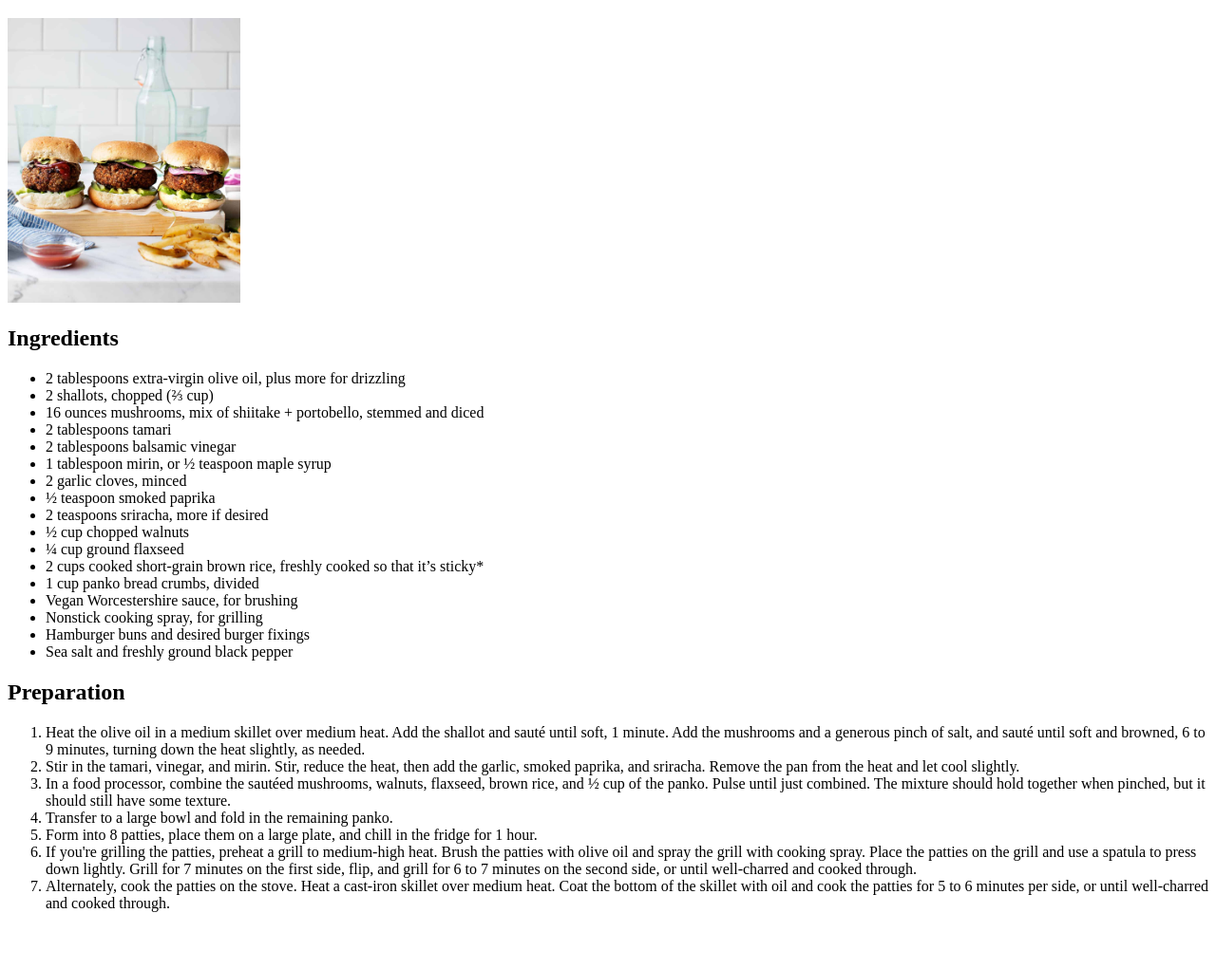
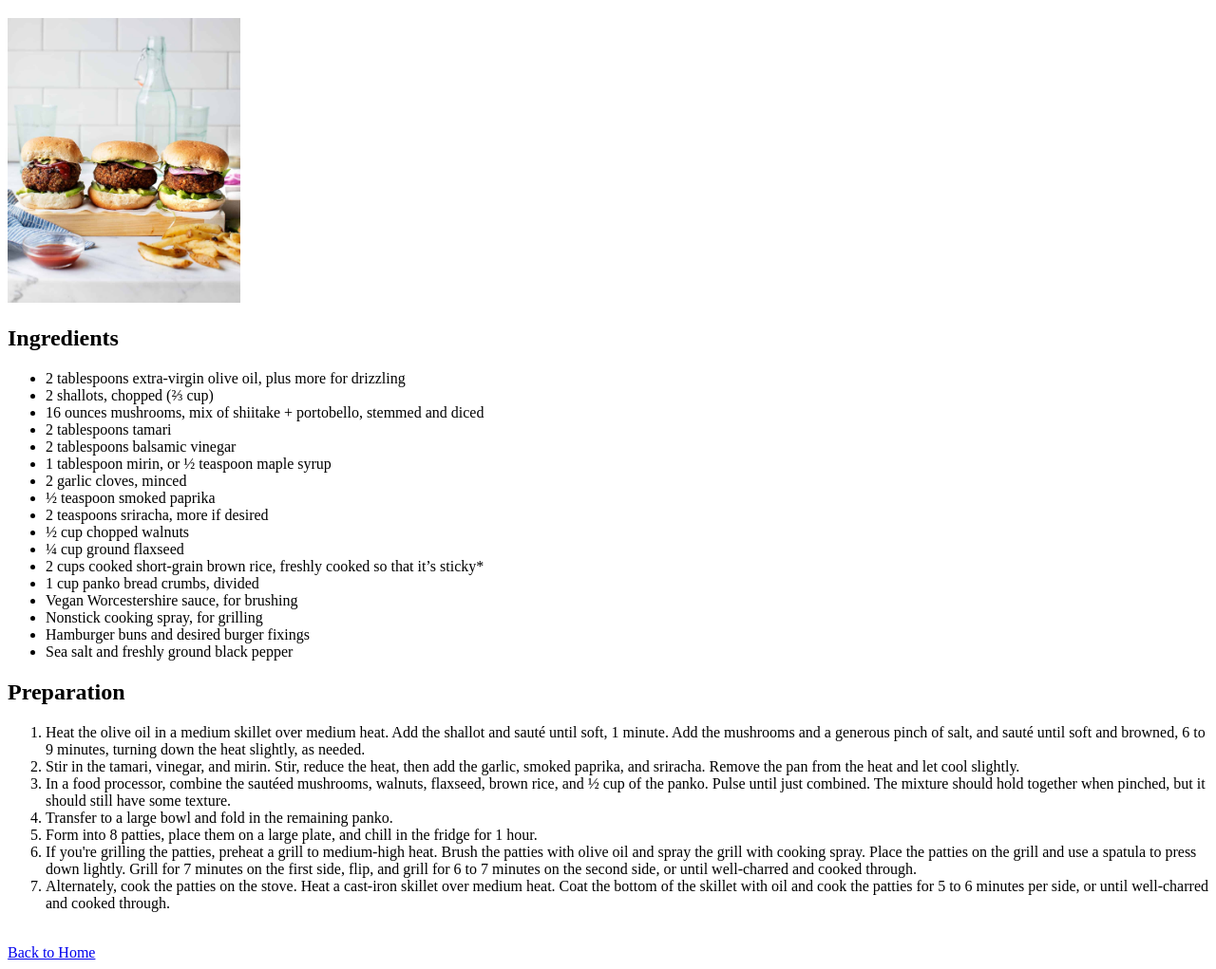
Before and after one commit to kalebshah/odin-recipes, a plain HTML site: page recipes/burger.html in a window 1280 px wide. Shown: the part 61-1082 px from the top of the page at 95% size. Before the commit the page ends 1038 px from the top, so only its background shows below. Drawn offline with Linux system fonts and the light colour scheme.

Commit message:
Add back to home link

```diff
--- a/recipes/burger.html
+++ b/recipes/burger.html
@@ -39,5 +39,8 @@
     <li>If you're grilling the patties, preheat a grill to medium-high heat. Brush the patties with olive oil and spray the grill with cooking spray. Place the patties on the grill and use a spatula to press down lightly. Grill for 7 minutes on the first side, flip, and grill for 6 to 7 minutes on the second side, or until well-charred and cooked through.</li>
     <li>Alternately, cook the patties on the stove. Heat a cast-iron skillet over medium heat. Coat the bottom of the skillet with oil and cook the patties for 5 to 6 minutes per side, or until well-charred and cooked through.</li>
     </ol>
+
+    <br>
+    <a href="../index.html">Back to Home</a>
 </body>
 </html>
```
Also changed, not shown: recipes/ramen.html (+3 -0 lines), recipes/tacos.html (+3 -0 lines).
